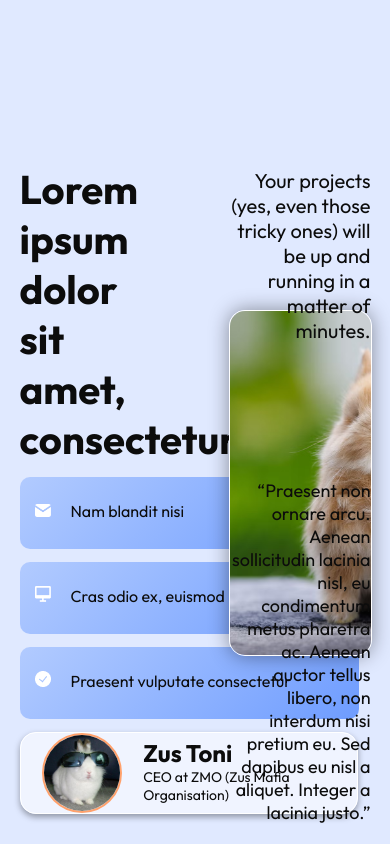
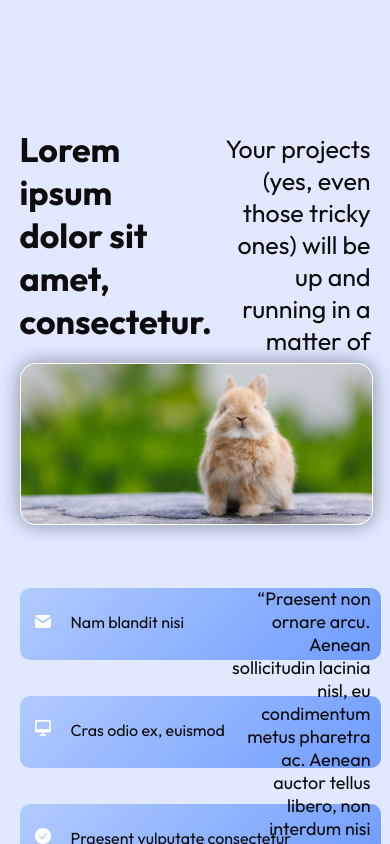
Before and after one commit to m-inic/Tascoder, a React (Vite) app in the folder Tascoder/: page / in a window 390 px wide. Shown: the part 7360-8204 px from the top of the page. Built offline with nearby package versions, Linux system fonts and the light colour scheme.

Commit message:
jos malo tu odradjeno

```diff
--- a/Tascoder/src/components/masterComponentsQueries.css
+++ b/Tascoder/src/components/masterComponentsQueries.css
@@ -586,9 +586,10 @@
 
   #featuresSection #featuresInfoHolder {
     position: relative;
-    width: 80%;
+    width: 90%;
     height: 93%;
     align-items: center;
+    max-width: none;
   }
 
   #featuresInfoHolder .featuresInfo {
@@ -609,7 +610,7 @@
   }
 
   #featuresInfoHolder .featuresInfo:nth-child(2) {
-    top: 503px;
+    /* top: 503px; */
     width: 100%;
     background: #ffffffba;
     padding: 24px;
@@ -698,4 +699,46 @@
   #showcaseSection #showcaseSectionGallery img {
     height: 300px;
   }
+
+  #root #availableOptionsSection #availableOptionsArticle1 {
+    height: 30%;
+  }
+
+  #root #availableOptionsSection .availableOptionsTextsHolder {
+    height: 100%;
+    width: 48%;
+  }
+
+  #availableOptionsArticle1 .availableOptionsTextsHolder h2 {
+    width: 42%;
+    font-size: 25px;
+    top: 5px;
+  }
+
+  #availableOptionsSection
+    #availableOptionsArticle1
+    .availableOptionsTextsHolder
+    ul {
+    position: absolute;
+    width: 100%;
+    bottom: 80px;
+    height: 360px;
+  }
+
+  #availableOptionsArticle1 .availableOptionsTextsHolder h1 {
+    font-size: 34px;
+  }
+
+  #root #availableOptionsSection .availableOptionsTextsHolder li {
+    width: 96%;
+    max-width: 635px;
+    margin: 0 auto;
+  }
+
+  #availableOptionsArticle1 .availableOptionsImg img {
+    position: absolute;
+    height: 10rem;
+    left: 0;
+    top: 235px;
+  }
 }
```
Also changed, not shown: Tascoder/public/dark.css (+8 -0 lines).
